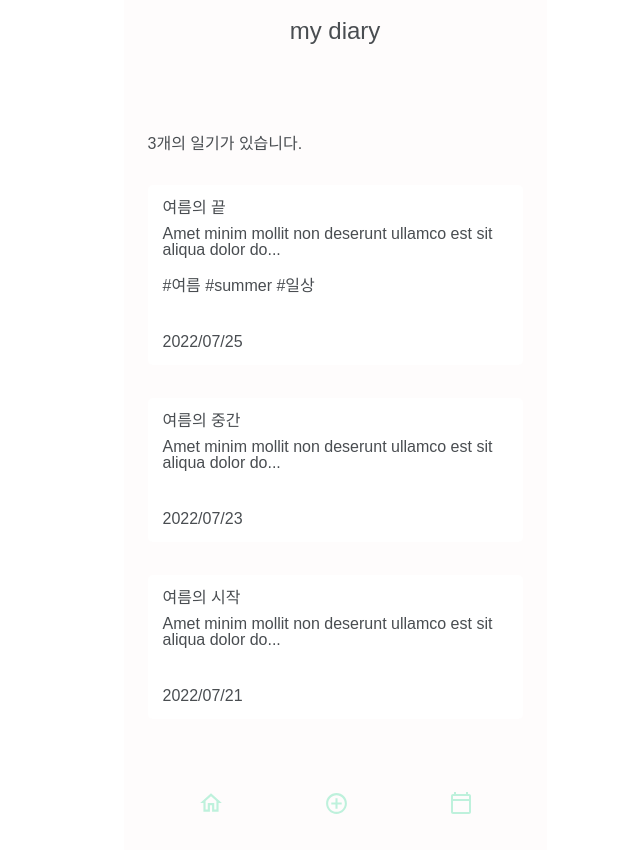
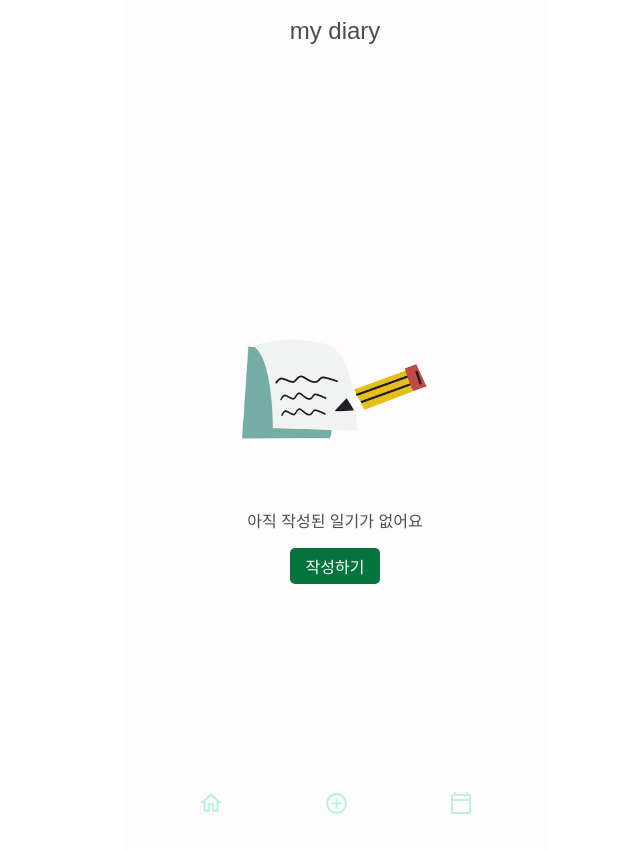
Before and after one commit to suin-d/my-diary, a React (Create React App) app: page / in a window 1280 px wide. Shown: the whole page, without its empty margins (305-945 px from the left). Built offline with nearby package versions, Linux system fonts and the light colour scheme.

Commit message:
feat: 일기 목록 출력 기능 구현
- mockDiaryList 제거
- 일기 리스트 배열이 비어있을 시 빈 화면 처리

```diff
--- a/src/components/card/diaryCard.tsx
+++ b/src/components/card/diaryCard.tsx
@@ -18,16 +18,15 @@ export const DiaryItemBox = styled.article`
   }
 `;
 
-interface diaryItemProps {
+type diaryItemProps = {
   diaryItem: diaryCardProps;
-}
-
+};
 export default function DiaryCard({ diaryItem }: diaryItemProps) {
   return (
     <DiaryItemBox>
       <h1>{diaryItem.title}</h1>
       <div>{diaryItem.content}</div>
-      <div>{diaryItem.tag?.map((tagItem) => `#${tagItem.name} `)}</div>
+      <div>{diaryItem.tag?.map((tagItem) => `#${tagItem} `)}</div>
       <span>{diaryItem.date}</span>
     </DiaryItemBox>
   );
--- a/src/components/list/diaryList.tsx
+++ b/src/components/list/diaryList.tsx
@@ -1,11 +1,6 @@
 import DiaryCard from 'components/card/diaryCard';
 import { diaryCardProps } from 'pages/main';
-import React from 'react';
 import styled from 'styled-components';
-
-interface diaryListProps {
-  diaryList: diaryCardProps[];
-}
 
 export const DiaryListContainer = styled.section`
   overflow-y: auto;
@@ -14,11 +9,15 @@ export const DiaryListContainer = styled.section`
     margin-top: 20px;
   }
 `;
-export default function DiaryList({ diaryList }: diaryListProps) {
+
+type diaryListProps = {
+  diaryCards: diaryCardProps[];
+};
+export default function DiaryList({ diaryCards }: diaryListProps) {
   return (
     <DiaryListContainer>
-      <span>{diaryList.length}개의 일기가 있습니다.</span>
-      {diaryList.map((diaryItem) => (
+      <span>{diaryCards.length}개의 일기가 있습니다.</span>
+      {diaryCards.map((diaryItem) => (
         <DiaryCard diaryItem={diaryItem} key={diaryItem.id} />
       ))}
     </DiaryListContainer>
--- a/src/pages/main.tsx
+++ b/src/pages/main.tsx
@@ -4,9 +4,9 @@ import {
   MdAddCircleOutline,
   MdOutlineCalendarToday,
 } from 'react-icons/md';
-import EmptyContent from 'components/common/EmptyContent';
 import DiaryList from 'components/list/diaryList';
 import { useNavigate } from 'react-router-dom';
+import EmptyContent from 'components/common/EmptyContent';
 
 export const Header = styled.header`
   text-align: center;
@@ -27,57 +27,28 @@ const MenuIconsBox = styled.div`
   }
 `;
 
-export type hashTagProps = {
-  id: string;
-  name: string;
-};
-export const hashTag: hashTagProps[] = [
-  { id: '1', name: '여름' },
-  { id: '2', name: 'summer' },
-  { id: '3', name: '일상' },
-];
-
 export type diaryCardProps = {
   id: number;
   title: string;
   content: string;
   date: string;
-  tag?: hashTagProps[];
+  tag?: string[];
 };
 
-export const mockDiaryList: diaryCardProps[] = [
-  {
-    id: 1,
-    title: '여름의 끝',
-    content:
-      ' Amet minim mollit non deserunt ullamco est sit aliqua dolor do...',
-    date: '2022/07/25',
-    tag: hashTag,
-  },
-  {
-    id: 2,
-    title: '여름의 중간',
-    content:
-      ' Amet minim mollit non deserunt ullamco est sit aliqua dolor do...',
-    date: '2022/07/23',
-  },
-  {
-    id: 3,
-    title: '여름의 시작',
-    content:
-      ' Amet minim mollit non deserunt ullamco est sit aliqua dolor do...',
-    date: '2022/07/21',
-  },
-];
-
-export default function Main() {
+type diaryCardsProps = {
+  diaryCards: diaryCardProps[];
+};
+export default function Main({ diaryCards }: diaryCardsProps) {
   const navigate = useNavigate();
 
   return (
     <>
       <Header>my diary</Header>
-      {/* <EmptyContent /> */}
-      <DiaryList diaryList={mockDiaryList} />
+      {diaryCards.length < 1 ? (
+        <EmptyContent />
+      ) : (
+        <DiaryList diaryCards={diaryCards} />
+      )}
       <MenuIconsBox>
         <button onClick={() => navigate('/')}>
           <MdOutlineHome size="26" />
```
